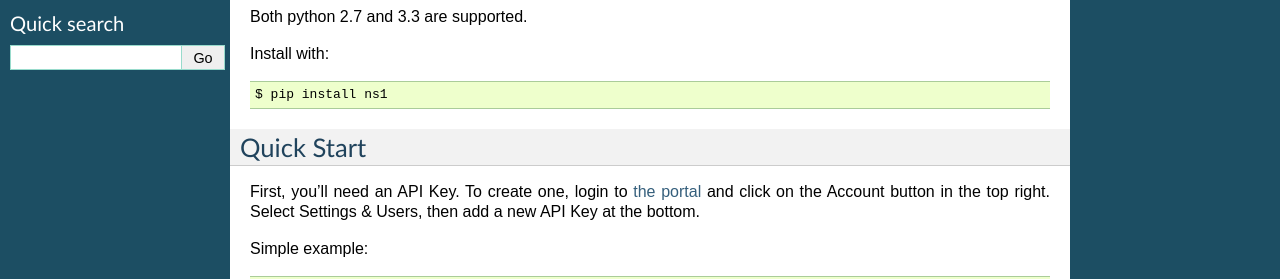
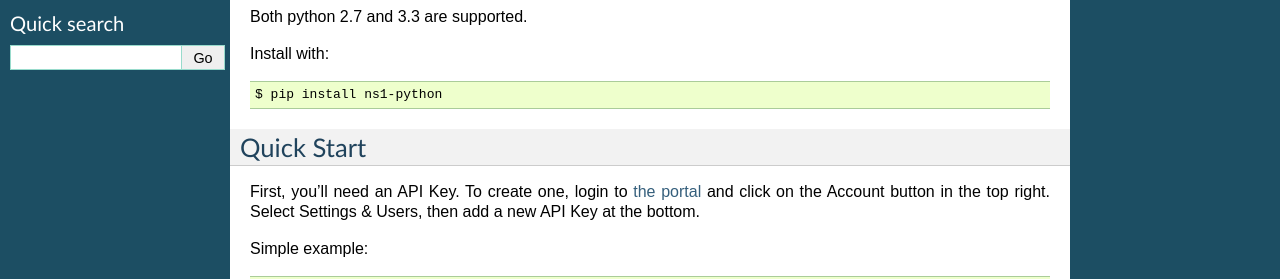
Before and after one commit to ns1/ns1-python, a Sphinx documentation site: the page built from doc/index.rst, in a window 1280 px wide. Shown: the part 314-593 px from the top of the page. Built offline with Sphinx 7.4.7, drawn with Linux system fonts in a browser that asks for light colours.

Commit message:
build: update package name to ns1-python

```diff
--- a/README.rst
+++ b/README.rst
@@ -22,7 +22,7 @@ Both python 2.7 and 3.3 are supported.
 Installation
 ============
 
-  $ pip install ns1
+  $ pip install ns1-python
 
 Dependencies
 ============
--- a/doc/index.rst
+++ b/doc/index.rst
@@ -17,7 +17,7 @@ Both python 2.7 and 3.3 are supported.
 
 Install with::
 
-  $ pip install ns1
+  $ pip install ns1-python
 
 
 Quick Start
--- a/setup.py
+++ b/setup.py
@@ -10,7 +10,7 @@ with open(path.join(cwd, 'README.rst'), encoding='utf-8') as f:
     long_description = f.read()
 
 setup(
-    name='ns1',
+    name='ns1-python',
 
     # flake8: noqa
     version=ns1.version,
@@ -49,7 +49,7 @@ setup(
         "Programming Language :: Python :: 2",
         "Programming Language :: Python :: 2.7",
         "Programming Language :: Python :: 3",
-        "Programming Language :: Python :: 3.3",
+        "Programming Language :: Python :: 3.6",
         "Topic :: Software Development :: Libraries :: Python Modules",
         "Topic :: Internet :: Name Service (DNS)"
     ],
```
